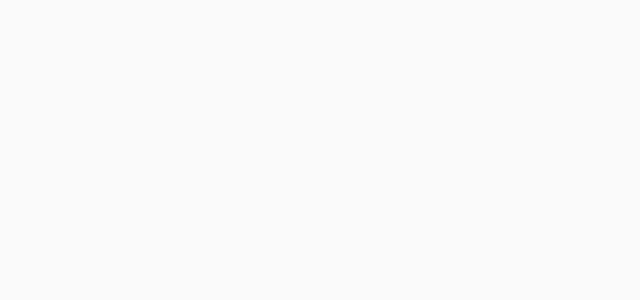
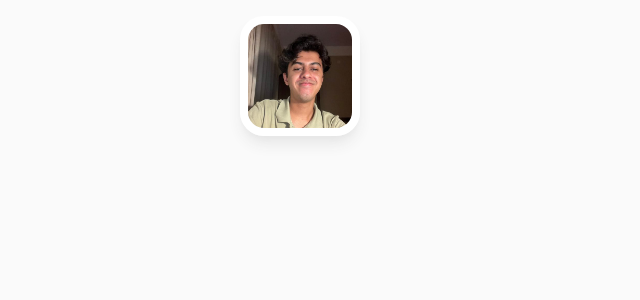
Before and after one commit to yashsehgal/personal-website, a Next.js app: page / in a window 1280 px wide. Shown: the top 300 px of the page, without its empty margins (0-640 px from the left). Built offline with nearby package versions, Linux system fonts and the light colour scheme.

Commit message:
feat: add more design support for thumbnail image component

```diff
--- a/app/page.tsx
+++ b/app/page.tsx
@@ -1 +1,10 @@
-export default function HomeView() {}
+import { PageContainer } from "@/components/layout-utils/page-container";
+import { HomePageHeroSection } from "@/components/website-sections/home/hero";
+
+export default function HomePage() {
+  return (
+    <PageContainer id="home">
+      <HomePageHeroSection />
+    </PageContainer>
+  );
+}
--- /dev/null
+++ b/components/elements/thumbnail-image.tsx
@@ -0,0 +1,42 @@
+"use client";
+import { cn } from "@/helpers/utils";
+import Image from "next/image";
+import { forwardRef } from "react";
+
+const THUMBNAIL_IMAGE_QUALITY: number = 200;
+
+export type ThumbnailImageSize = "sm" | "md" | "lg";
+
+export interface ThumbnailImageExtendedProps {
+  size?: ThumbnailImageSize;
+}
+
+export const ThumbnailImage = forwardRef<
+  React.ElementRef<typeof Image>,
+  React.ComponentPropsWithoutRef<typeof Image> & ThumbnailImageExtendedProps
+>(({ className, alt = "thumbnail-image", size = "sm", ...props }, ref) => {
+  return (
+    <Image
+      ref={ref}
+      width={THUMBNAIL_IMAGE_QUALITY}
+      height={THUMBNAIL_IMAGE_QUALITY}
+      className={cn(
+        "thumbnail-image",
+        // SIZE-based styles
+        size === "sm" &&
+          "w-[80px] h-[80px] border-4 shadow rounded-2xl max-md:w-[64px] max-md:h-[64px] max-md:border-2",
+        size === "md" &&
+          "w-[120px] h-[120px] border-8 shadow-lg rounded-3xl max-md:w-[80px] max-md:h-[80px] max-md:border-4",
+        size === "lg" &&
+          "w-[160px] h-[160px] border-8 shadow-2xl rounded-3xl max-md:w-[120px] max-md:h-[120px] max-md:border-4",
+        // DEFAULT thumbnail component styles
+        "border-white shadow-neutral-200 transition-all",
+        className,
+      )}
+      alt={alt}
+      {...props}
+    />
+  );
+});
+
+ThumbnailImage.displayName = "ThumbnailImage";
--- a/components/layout-utils/responsive-content-control.tsx
+++ b/components/layout-utils/responsive-content-control.tsx
@@ -1,6 +1,6 @@
-'use client';
-import { cn } from '@/helpers/utils';
-import { forwardRef } from 'react';
+"use client";
+import { cn } from "@/helpers/utils";
+import { forwardRef } from "react";
 
 export interface ResponsiveContentControlProps
   extends React.HTMLAttributes<HTMLDivElement> {}
@@ -12,9 +12,9 @@ export const ResponsiveContentControl = forwardRef<
     <div
       ref={ref}
       className={cn(
-        'responsive-control',
-        'box-border mx-auto',
-        'w-[1100px] max-2xl:w-[1200px] max-xl:w-[920px] max-lg:w-[680px] max-md:w-[440px] max-sm:w-[340px]',
+        "responsive-content-control",
+        "box-border mx-auto",
+        "w-[900px] max-2xl:w-[800px] max-xl:w-[720px] max-lg:w-[640px] max-md:w-[560px] max-sm:w-[340px]",
         className,
       )}
       {...props}
@@ -22,4 +22,4 @@ export const ResponsiveContentControl = forwardRef<
   );
 });
 
-ResponsiveContentControl.displayName = 'ResponsiveContentControl';
+ResponsiveContentControl.displayName = "ResponsiveContentControl";
--- /dev/null
+++ b/components/website-sections/home/hero.tsx
@@ -0,0 +1,13 @@
+import { ThumbnailImage } from "@/components/elements/thumbnail-image";
+import { ResponsiveContentControl } from "@/components/layout-utils/responsive-content-control";
+import { SectionContainer } from "@/components/layout-utils/section-container";
+
+export const HomePageHeroSection = () => {
+  return (
+    <SectionContainer id="home-page-hero-section">
+      <ResponsiveContentControl>
+        <ThumbnailImage src="/profile.jpg" alt="profile-image" size="md" />
+      </ResponsiveContentControl>
+    </SectionContainer>
+  );
+};
```
Also changed, not shown: public/profile.jpg (added).
